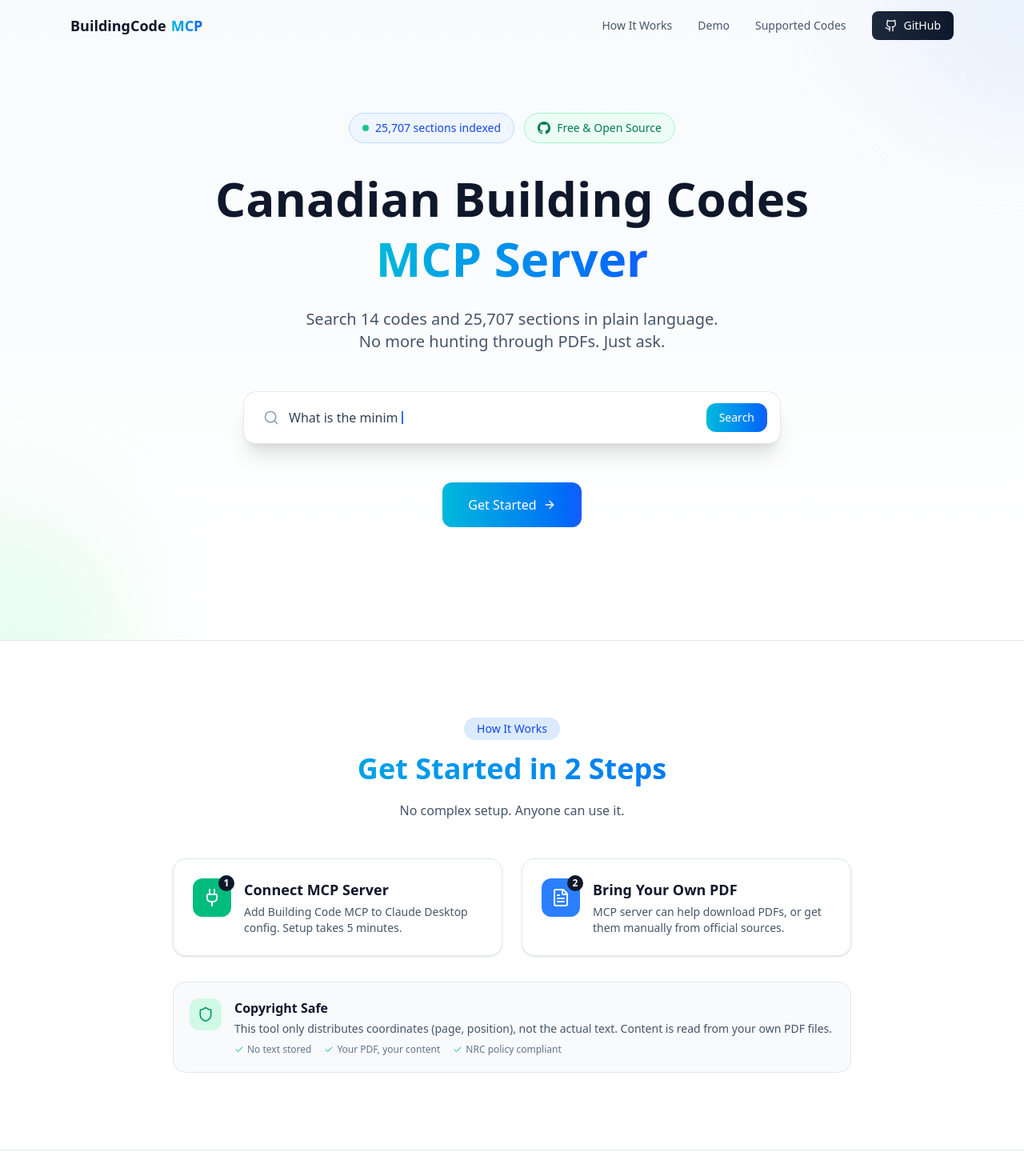
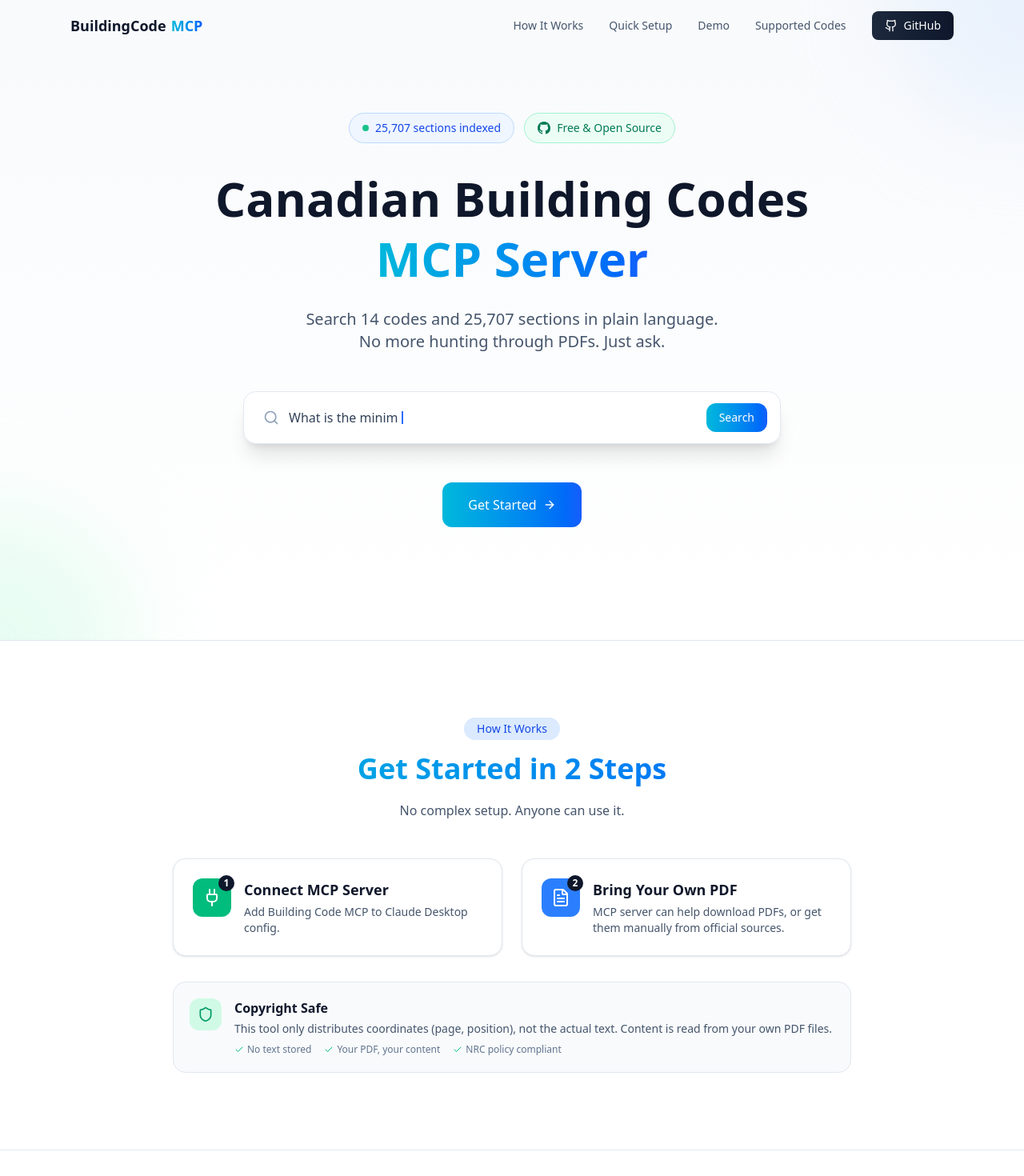
Before and after one commit to DavidCho1999/Canada_building_code_mcp, a Next.js app in the folder website/: page / in a window 1280 px wide. Shown: the top 1470 px of the page at 80% size. Built offline with nearby package versions, Linux system fonts and the light colour scheme.

Commit message:
Update website navigation and remove setup time claim
- Add Quick Setup link to navbar (between How It Works and Demo)
- Remove "Setup takes 5 minutes" claim from step description
- Improve navigation flow for better UX

Co-Authored-By: Claude Sonnet 4.5 <noreply@anthropic.com>

```diff
--- a/website/src/components/HowItWorks.tsx
+++ b/website/src/components/HowItWorks.tsx
@@ -7,7 +7,7 @@ const steps = [
     step: 1,
     icon: Plug,
     title: 'Connect MCP Server',
-    description: 'Add Building Code MCP to Claude Desktop config. Setup takes 5 minutes.',
+    description: 'Add Building Code MCP to Claude Desktop config.',
     color: 'bg-emerald-500',
   },
   {
--- a/website/src/components/Navbar.tsx
+++ b/website/src/components/Navbar.tsx
@@ -7,6 +7,7 @@ import clsx from 'clsx';
 
 const navLinks = [
   { href: '#how-it-works', label: 'How It Works' },
+  { href: '#setup', label: 'Quick Setup' },
   { href: '#demo', label: 'Demo' },
   { href: '#codes', label: 'Supported Codes' },
 ];
```
